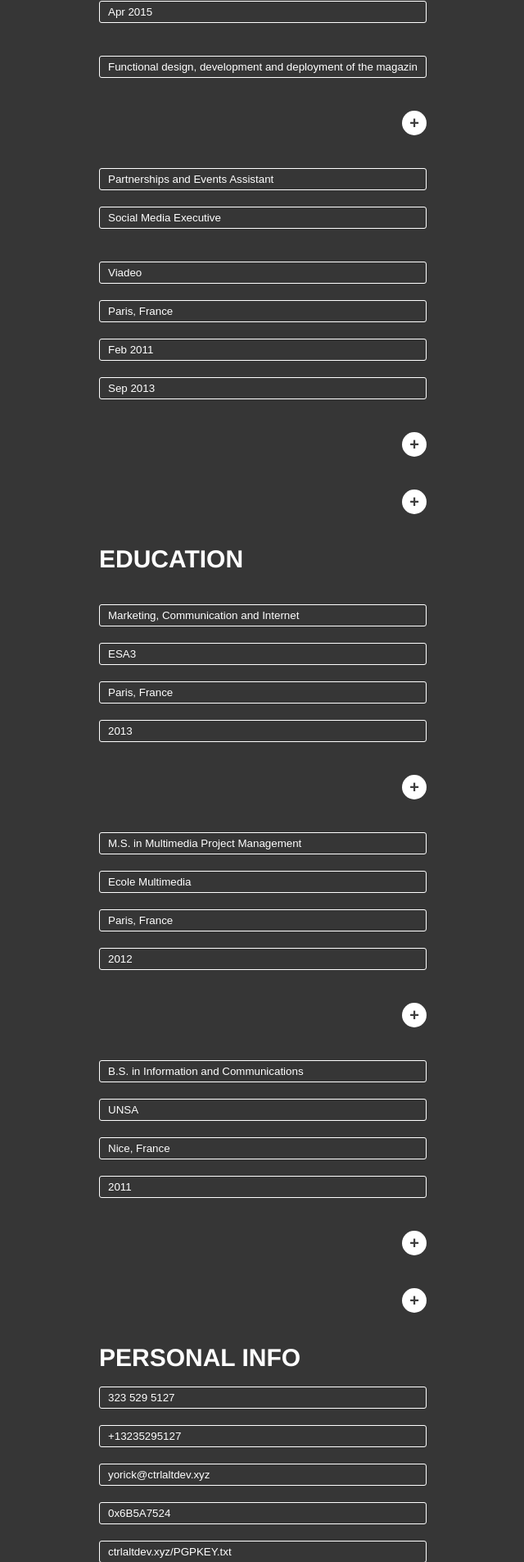
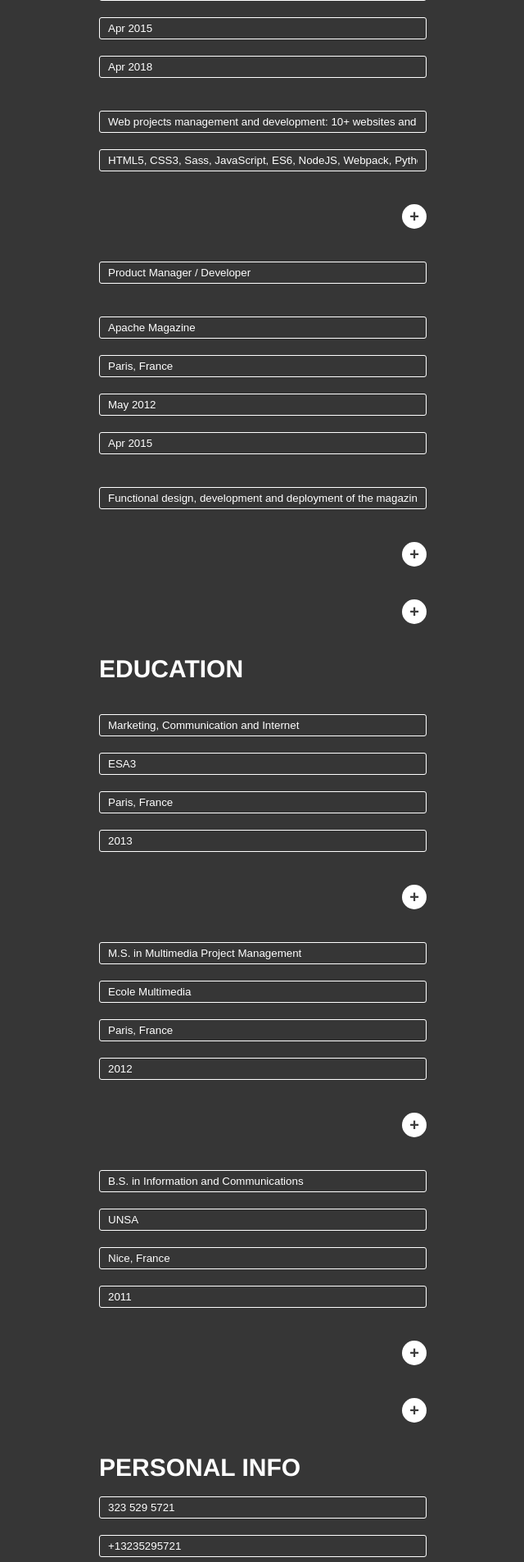
Before and after one commit to ctrlaltdev/resume, a Node server app: page / in a window 1280 px wide. Shown: the part 2743-4648 px from the top of the page at 82% size, without its empty margins (319-959 px from the left). Run offline with Node 20, Linux system fonts and the light colour scheme.

Commit message:
Update resume

```diff
--- a/views/index.pug
+++ b/views/index.pug
@@ -8,7 +8,7 @@
 
   - var skills = ["SCRUM", "Agile", "Waterfall", "Project Management", "Product Management"];
 
-  - var experiences = [{title:["Frontend Developer"], org:"Apple", desc:["Contract via Hogarth Worldwide"],start:"Aug 2018",end:"Sep 2018", location: "Cupertino, CA"},{title:["Web Developer"], org:"Freelance", desc:["HTML5, CSS3, Sass, JavaScript, REST, PHP, WebRTC"],start:"Sep 2016",end:"Sep 2018", location: "Paris, France"},{title:["Web Project Manager / Developer"], org:"French Prime Minister Services", desc:["Web projects management and development: 10+ websites and web services launched.","HTML5, CSS3, Sass, JavaScript, ES6, NodeJS, Webpack, Python, PHP - Drupal, Wordpress"], start:"Apr 2015", end:"Apr 2018", location: "Paris, France"},{title:["Customer Relations and Logistics Manager"], org:"NBM Groupe", desc:[],start:"Feb 2014",end:"Aug 2014", location: "Paris, France"},{title:["Product Manager / Developer"], org:"Apache Magazine", desc:["Functional design, development and deployment of the magazine website - Wordpress"],start:"May 2012",end:"Apr 2015", location: "Paris, France"},{title:["Partnerships and Events Assistant","Social Media Executive"], org:"Viadeo", desc:[],start:"Feb 2011",end:"Sep 2013", location: "Paris, France"}];
+  - var experiences = [{title:["Fullstack Software Engineer"], org:"Corporate Travel Management", desc:["JS, React, Redux - PHP, Laravel, Lumen"],start:"Dec 2018",end:"-", location: "Los Angeles, CA"},{title:["Lead Software Engineer"], org:"The Trifect Agency", desc:["Inception, and development of apps: React, Redux, NodeJS, Sass, Python.", "CI/CD with CircleCI and Firebase. APIs creation and development."],start:"Oct 2018",end:"Dec 2018", location: "Los Angeles, CA"},{title:["Frontend Developer"], org:"Apple", desc:["Contract via Hogarth Worldwide"],start:"Aug 2018",end:"Sep 2018", location: "Cupertino, CA"},{title:["Web Developer"], org:"Freelance", desc:["HTML5, CSS3, Sass, JavaScript, REST, PHP, WebRTC"],start:"Sep 2016",end:"Sep 2018", location: "Paris, France"},{title:["Web Project Manager / Developer"], org:"French Prime Minister Services", desc:["Web projects management and development: 10+ websites and web services launched.","HTML5, CSS3, Sass, JavaScript, ES6, NodeJS, Webpack, Python, PHP - Drupal, Wordpress"], start:"Apr 2015", end:"Apr 2018", location: "Paris, France"},{title:["Product Manager / Developer"], org:"Apache Magazine", desc:["Functional design, development and deployment of the magazine website - Wordpress"],start:"May 2012",end:"Apr 2015", location: "Paris, France"}];
 
   - var education = [{title:"Marketing, Communication and Internet", org:"ESA3", desc:[],"year":"2013", location: "Paris, France"},{title:"M.S. in Multimedia Project Management", org:"Ecole Multimedia", desc:[],"year":"2012", location: "Paris, France"},{title:"B.S. in Information and Communications", org:"UNSA", desc:[],"year":"2011", location: "Nice, France"}];
 
@@ -103,9 +103,9 @@
 
     #personalinfo
       h2 Personal Info
-      input(type="phone", placeholder="XXX XXX XXXX", value="323 529 5127", name="personalinfo.phone.txt")
-      input(type="phone", placeholder="+XXXXXXXXXXXX", value="+13235295127", name="personalinfo.phone.value")
-      input(type="email", placeholder="user@host.tld", value="yorick@ctrlaltdev.xyz", name="personalinfo.email")
+      input(type="phone", placeholder="XXX XXX XXXX", value="323 529 5721", name="personalinfo.phone.txt")
+      input(type="phone", placeholder="+XXXXXXXXXXXX", value="+13235295721", name="personalinfo.phone.value")
+      input(type="email", placeholder="user@host.tld", value="yorick@ctrlalt.dev", name="personalinfo.email")
       input(type="text", placeholder="0xXXXXXXXX", value="0x6B5A7524", name="personalinfo.PGPKEY.txt")
       input(type="text", placeholder="domain.tld/PGPKEY.txt", value="ctrlaltdev.xyz/PGPKEY.txt", name="personalinfo.PGPKEY.url")
       input(type="github", placeholder="githubhandle", value="ctrlaltdev", name="personalinfo.github")
```
Also changed, not shown: 1 other file.
